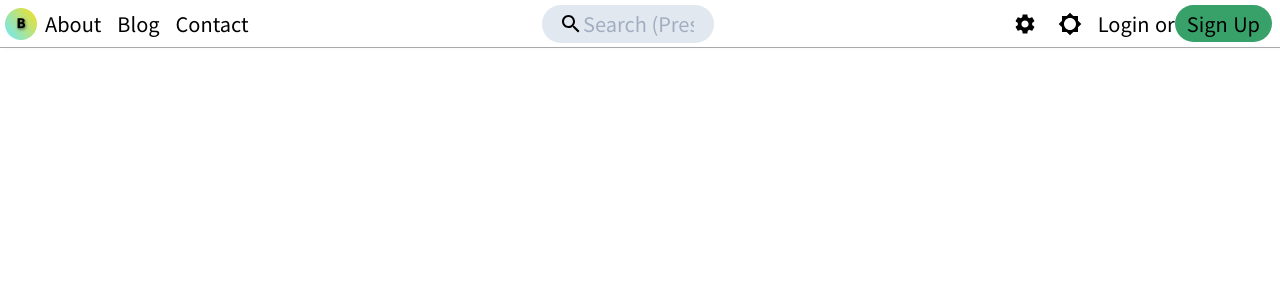
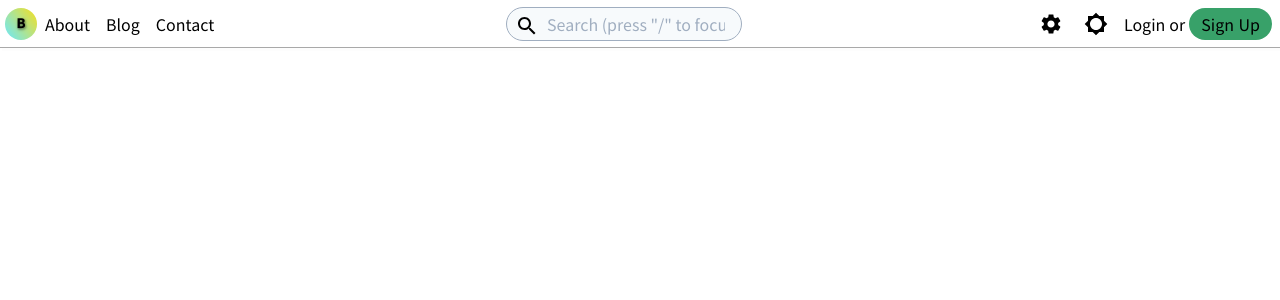
Before and after one commit to LeoLYW12138/DarkB-website, a Nuxt app: page / in a window 1280 px wide. Shown: the top 300 px of the page. Built offline with nearby package versions, Linux system fonts and the light colour scheme.

Commit message:
ep3 progress

```diff
--- a/components/navBar.vue
+++ b/components/navBar.vue
@@ -1,74 +1,76 @@
 <template>
   <div>
-    <header class="navbar">
-      <div class="navItem-container">
-        <nuxt-link to="/">
+    <!-- whole navBar start -->
+    <header class="navbar h-12 w-screen inline-flex flex-row justify-between items-center">
+      <!-- left box -->
+      <div class="inline-flex flex-row justify-between items-center">
         <img src="~/assets/images/logo.png" alt="Home Page" />
-        </nuxt-link>
-        <nav-item class="navItem hidden lg:inline"></nav-item>
+        <nav-item class="hidden lg:inline"></nav-item>
       </div>
+
+      <!-- middle box -->
       <search-bar></search-bar>
-      <ul class="right-menu-bar">
+
+      <!-- right box -->
+      <ul class="h-12 inline-flex flex-row justify-between items-center">
         <li>
           <a href="#">
-            <img src="~/assets/images/icons/settings.svg" alt="Settings" />
+            <img src="~assets/images/icons/settings.svg" alt="Settinges" />
           </a>
         </li>
-        <li>
-          <a href="#" class="change_theme" @click="isDarkThemed = !isDarkThemed">
-            <img
-              v-if="isDarkThemed"
-              src="~/assets/images/icons/moon.svg"
-              alt="Currently it is in dark theme"
-            />
-            <img
-              v-else
-              src="~/assets/images/icons/brightness.svg"
-              alt="Current it is in light theme"
-            />
+        <li @click="isDarkThemed = !isDarkThemed">
+          <a v-if="isDarkThemed" href="#">
+            <img src="~/assets/images/icons/moon.svg" alt="Currently it is in dark theme" />
+          </a>
+          <a v-else href="#">
+            <img src="~/assets/images/icons/brightness.svg" alt="Currently it is in light theme" />
           </a>
         </li>
+
+        <!-- login and signup -->
         <li class="hidden lg:inline">
-          <a id="login" href="#" class="text-md">Login or</a>
-          <a
-            id="signup"
-            href="#"
-            class="whitespace-no-wrap bg-green-600 hover:bg-green-400 px-3 rounded-full py-1"
-          >Sign Up</a>
+          <a href="#">Login</a>
+          <p class="inline px-1">or</p>
+          <a href="#" class="bg-green-600 hover:bg-green-400 px-3 py-1 rounded-full">Sign Up</a>
         </li>
-        <a href="#" class="px-2 sm:block lg:hidden" @click="openmenu = !openmenu">
-          <img src="~assets/images/icons/hamberger.svg" alt="Menu" />
+        <a href="#" class="px-2 block lg:hidden">
+          <img
+            src="~assets/images/icons/hamberger.svg"
+            alt="side menu"
+            @click="openmenu = !openmenu"
+          />
         </a>
       </ul>
     </header>
-    <div v-if="openmenu" class="side-menu-container lg:hidden">
+    <!-- whole navBar end -->
+
+    <!-- side-menu when sm and md screen -->
+    <div
+      v-if="openmenu"
+      class="side-menu-container lg:hidden absolute right-0 bg-gray-400 flex flex-col justify-evenly items-center"
+    >
       <li>
-        <a
-          id="signup"
-          href="#"
-          class="whitespace-no-wrap bg-green-600 hover:bg-green-400 px-3 rounded-full py-1"
-        >Sign Up</a>
+        <a href="#" class="bg-green-600 hover:bg-green-400 px-3 rounded-full py-1">Sign Up</a>
         <p class="inline px-1">or</p>
-        <a id="login" href="#" class="text-md">Login</a>
+        <a href="#">Login</a>
       </li>
-
       <nav-item class="navItem"></nav-item>
     </div>
   </div>
 </template>
 
 <script>
-import searchBar from '@/components/searchBar.vue'
 import navItem from '@/components/navItem.vue';
+import searchBar from '@/components/searchBar.vue';
     export default {
       components: {
-    'search-bar': searchBar,
-    'nav-item': navItem
+        'nav-item': navItem,
+        'search-bar': searchBar
       },
-  data () {
+      data() {
         return {
-      isDarkThemed: false,
           openmenu: false,
+          isDarkThemed: false
         }
       },
     }
@@ -76,47 +78,19 @@ export default {
 
 <style>
 * {
-  font-family: 'Noto Sans HK', serif;
-  font-size: 20px;
+  font-family: 'Noto Sans HK', Roboto, Arial, serif;
+  font-size: 16px;
   font-weight: 500;
-}
-header {
-  width: 100vw;
 }
 
 .navbar {
-  display: inline-flex;
-  position: sticky;
-  width: 100%;
-  height: 3rem;
-  flex-direction: row;
-  justify-content: space-between;
-  align-items: center;
   border-bottom: 1px solid darkgrey;
   box-shadow: 2px 3px rgba(105, 105, 105, 0.01);
 }
-.right-menu-bar {
-  display: inline-flex;
-  height: 3rem;
-  justify-content: right;
-  align-items: center;
-}
-.navItem-container {
-  display: inline-flex;
-  height: 3rem;
-  justify-content: space-between;
-  align-items: center;
-}
 
 .side-menu-container {
-  position: absolute;
-  z-index: 100;
-  right: 0;
   width: 100vw;
   height: calc(100vh - 3rem);
-  align-items: center;
-  @apply bg-gray-400;
-  @apply flex flex-col justify-evenly;
 }
 
 li {
@@ -124,12 +98,6 @@ li {
   list-style-type: none;
 }
 
-a:hover {
-  @apply text-purple-400;
-}
-svg {
-  display: inline;
-}
 img {
   border-radius: 100%;
   max-width: 32px;
--- a/components/navItem.vue
+++ b/components/navItem.vue
@@ -1,22 +1,21 @@
 <template>
   <div>
-    <ul class="flex flex-col flex-grow lg:flex-row justify-around align-center">
-      <li>
-        <nuxt-link to="/about">About</nuxt-link>
-      </li>
-      <li>
-        <a href="#">Blog</a>
-      </li>
-      <li>
-        <a href="#">Contact</a>
-      </li>
-    </ul>
+    <nav class="flex flex-col lg:flex-row flex-grow justify-around items-center">
+      <a href="#">About</a>
+      <a href="#">Blog</a>
+      <a href="#">Contact</a>
+    </nav>
   </div>
 </template>
 
-<style>
-li {
-  /* display: inline; */
+<script>
+    export default {
+
+    }
+</script>
+
+<style scoped>
+a {
   @apply mx-2;
 }
 </style>
--- a/components/searchBar.vue
+++ b/components/searchBar.vue
@@ -1,23 +1,40 @@
 <template>
   <div>
-    <form class="flex align-center flex-1 bg-gray-300 rounded-full p-1 lg:pr-5 lg:pl-3">
-      <img class="inline fill-current" src="~/assets/images/icons/search.svg" alt="Search" />
-      <input
-        id="searchBar"
-        class="bg-gray-300"
-        type="text"
-        name="searchBar"
-        size="10"
-        placeholder="Search (Press '/' to focus)"
-      />
-    </form>
+    <search-focus @keyup="focusSearch"></search-focus>
+    <div class="flex flex-grow">
+      <div class="relative">
+        <div class="absolute inset-y-0 left-0 pl-1 pt-1 flex items-center">
+          <img
+            class="fill-current text-gray-500"
+            src="~/assets/images/icons/search.svg"
+            alt="Search"
+          />
+        </div>
+        <input
+          ref="search"
+          type="text"
+          placeholder="Search (press &quot;/&quot; to focus)"
+          class="bg-gray-100 border border-gray-500 rounded-full px-4 pl-10 py-1 outline-none focus:border-blue-500"
+        />
+      </div>
+    </div>
   </div>
 </template>
 
 <script>
-    export default {
-
-    }
+import searchFocus from '@/components/searchFocus.vue';
+  export default {
+    components: {
+      'search-focus': searchFocus,
+    },
+    methods: {
+      focusSearch(e) {
+        if (e.key === '/') {
+          this.$refs.search.focus();
+        }
+      }
+    },
+  }
 </script>
 
 <style scoped>
--- /dev/null
+++ b/components/searchFocus.vue
@@ -0,0 +1,20 @@
+<template>
+  <div></div>
+</template>
+
+<script>
+    export default {
+        mounted () {
+            this.handler = event => {
+                this.$emit('keyup', event);
+            };
+            window.addEventListener('keyup', this.handler)
+        },
+        beforeDestroy () {
+            window.removeEventListener('keyup', this.handler);
+        },
+    }
+</script>
+
+<style scoped>
+</style>
--- a/layouts/default.vue
+++ b/layouts/default.vue
@@ -7,7 +7,6 @@
 
 <script>
 import navBar from '@/components/navBar.vue';
-
 export default {
   components: {
     'nav-bar': navBar,
@@ -18,7 +17,7 @@ export default {
 html {
   font-family: 'Source Sans Pro', -apple-system, BlinkMacSystemFont, 'Segoe UI',
     Roboto, 'Helvetica Neue', Arial, sans-serif;
-  font-size: 16px;
+  /* font-size: 16px; */
   word-spacing: 1px;
   -ms-text-size-adjust: 100%;
   -webkit-text-size-adjust: 100%;
--- a/pages/index.vue
+++ b/pages/index.vue
@@ -10,7 +10,7 @@
   @apply min-h-screen flex justify-center items-center text-center mx-auto;
 }
 */
-@import url('https://fonts.googleapis.com/css2?family=Noto+Sans+HK:wght@400;500&display=swap');
+@import url('https://fonts.googleapis.com/css2?family=Noto+Sans+HK:wght@500&display=swap');
 body {
   overflow-x: hidden;
 }
```
Also changed, not shown: components/formCheckbox.vue (deleted), components/formRadio.vue (deleted), components/formTextbox.vue (deleted). Lines whose indentation alone changed are shown as unchanged.
